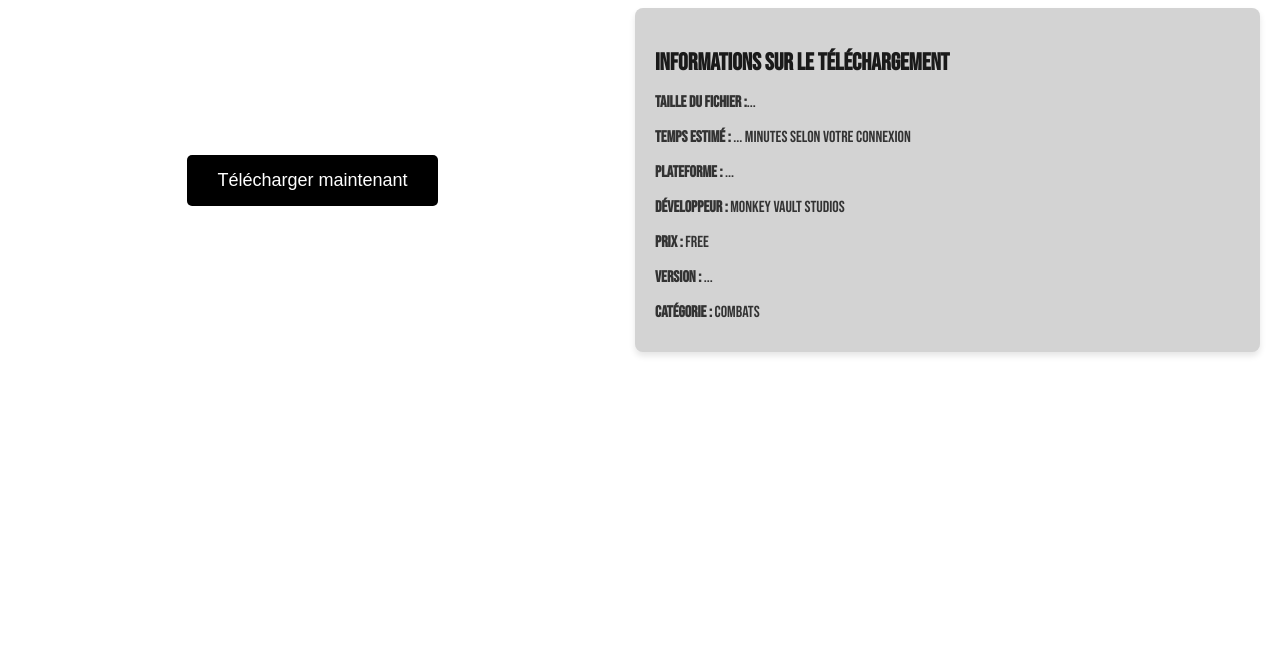
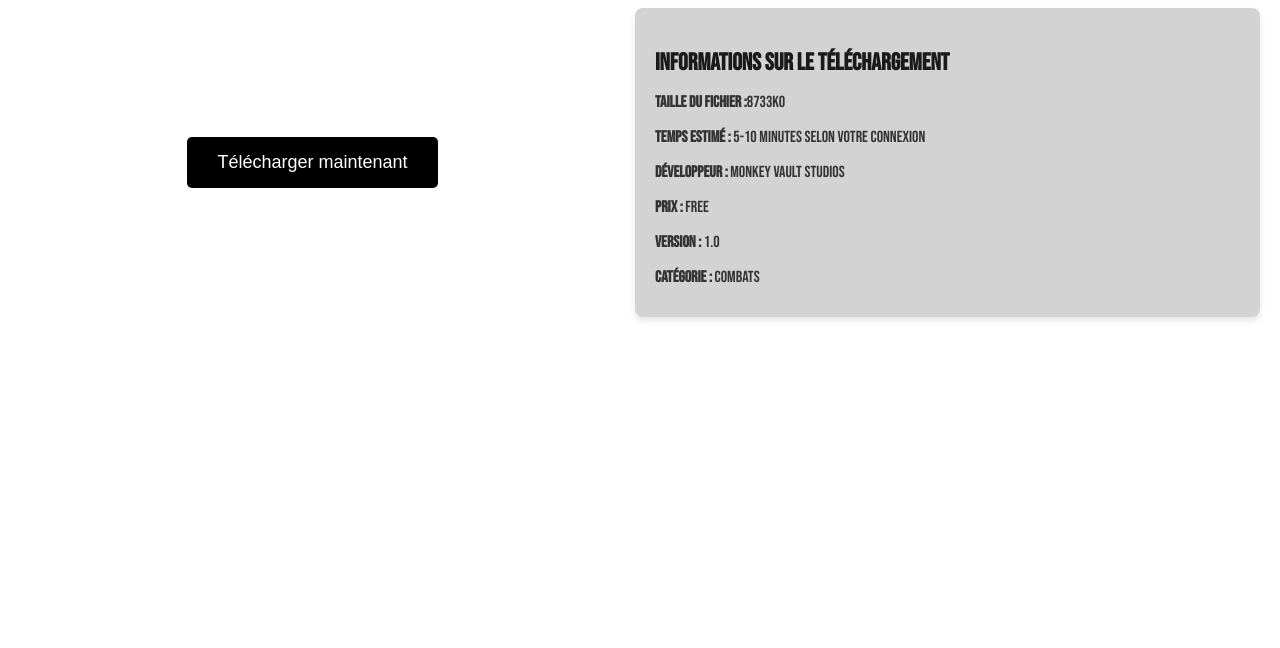
Before and after one commit to sabraz80/Monkey_Heist.github.io, a plain HTML site: page download.html in a window 1280 px wide. Shown: the part 152-800 px from the top of the page. Drawn offline with Linux system fonts and the light colour scheme.

Commit message:
Update download.html

```diff
--- a/download.html
+++ b/download.html
@@ -30,18 +30,17 @@
         <!-- Section téléchargement -->
         <div class="download-section">
             <div class="download-button">
-                <a href="game.zip" download>
+                <a href="launcher.zip" download>
                     <button>Télécharger maintenant</button>
                 </a>
             </div>
             <div class="download-info">
                 <h2>Informations sur le téléchargement</h2>
-                <p><strong>Taille du fichier :</strong>...</p>
-                <p><strong>Temps estimé :</strong> ... minutes selon votre connexion</p>
-                <p><strong>Plateforme :</strong> ...</p>
+                <p><strong>Taille du fichier :</strong>8733KO</p>
+                <p><strong>Temps estimé :</strong> 5-10 minutes selon votre connexion</p>
                 <p><strong>Développeur :</strong> Monkey Vault Studios</p>
                 <p><strong>Prix :</strong> Free</p>
-                <p><strong>Version :</strong> ...</p>
+                <p><strong>Version :</strong> 1.0</p>
                 <p><strong>Catégorie :</strong> Combats</p>
 
 
```
